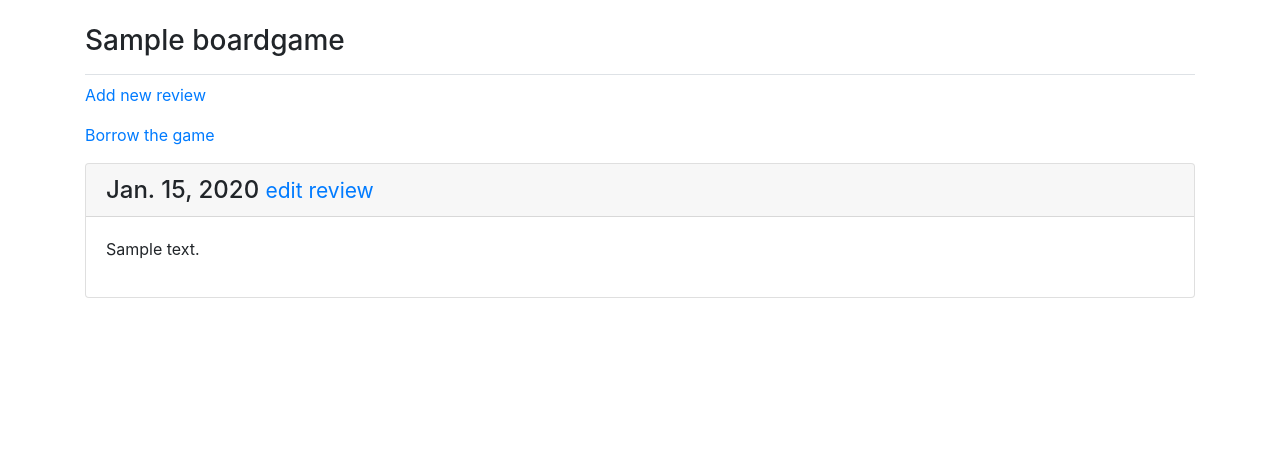
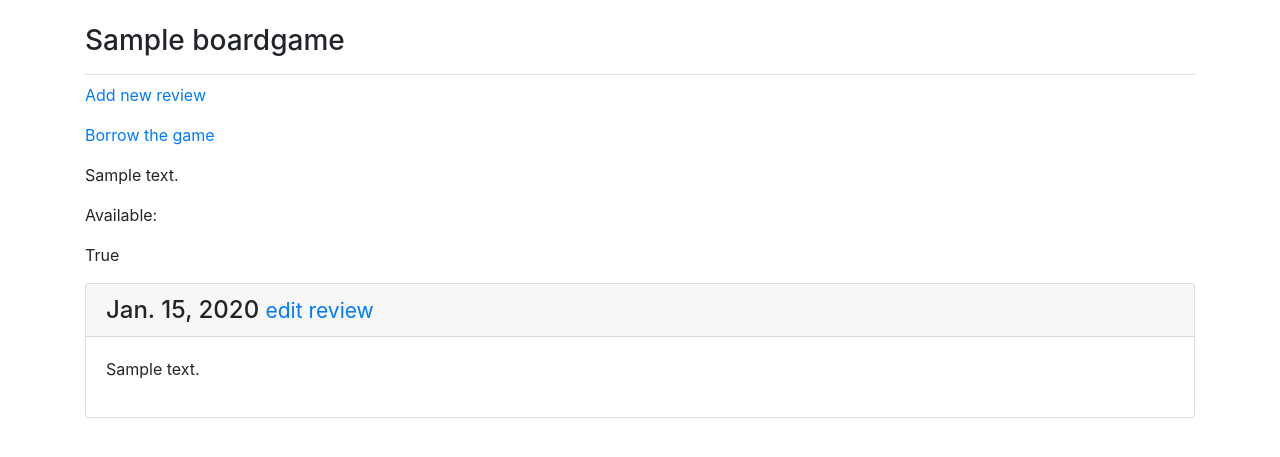
Before and after one commit to otto-laitinen/board_game_club, a Django app: page /boardgames/1/ in a window 1280 px wide. Shown: the part 58-515 px from the top of the page. Run offline with Django 3.2, Linux system fonts and the light colour scheme; a user stored in the database is signed in; tables that the repository leaves empty hold one stand-in row (values such as "Sample post"); some libraries are stand-ins or nearby versions.

Commit message:
Show the description and availability of the board game

```diff
--- a/board_game_club_app/forms.py
+++ b/board_game_club_app/forms.py
@@ -5,7 +5,7 @@ from .models import BoardGame, Review
 class BoardGameForm(forms.ModelForm):
     class Meta:
         model = BoardGame
-        fields = ["name", "description"]
+        fields = ["name", "description", "available"]
         labels = {"name": "Name of the board game", "description": "Description"}
 
 
--- a/board_game_club_app/templates/board_game_club_app/boardgame.html
+++ b/board_game_club_app/templates/board_game_club_app/boardgame.html
@@ -10,13 +10,15 @@
         <a href="{% url 'board_game_club_app:new_review' boardgame.id %}">Add new review</a>
     </p>
 
-
-
     <p>
         <a href="{% url 'board_game_club_app:borrow_game' boardgame.id %}">Borrow the game</a>
     </p>
 
+    {{ boardgame.description|linebreaks }}
 
+    <p>Available:</p>
+
+    {{ boardgame.available|linebreaks }}
 
 
     {% for review in reviews %}
--- a/board_game_club_app/templates/board_game_club_app/edit_review.html
+++ b/board_game_club_app/templates/board_game_club_app/edit_review.html
@@ -2,7 +2,7 @@
 
 {% block content %}
 
-    <p><a href="{% url 'board_game_club_app:boardgame' boardgame.id %}">{{ boargame }}</a></p>
+    <p><a href="{% url 'board_game_club_app:boardgame' boardgame.id %}">{{ boardgame }}</a></p>
     <p>Edit review:</p>
 
     <form action="{% url 'board_game_club_app:edit_review' review.id %}" method='post'>
--- a/board_game_club_app/urls.py
+++ b/board_game_club_app/urls.py
@@ -19,4 +19,5 @@ urlpatterns = [
     path("edit_review/<int:review_id>/", views.edit_review, name="edit_review"),
     # Page for borrowing a game
     path("borrow_game/<int:boardgame_id>/", views.borrow_game, name="borrow_game"),
+
 ]
--- a/board_game_club_app/views.py
+++ b/board_game_club_app/views.py
@@ -23,11 +23,12 @@ def boardgames(request):
 def boardgame(request, boardgame_id):
     """Shows a single board game and its information."""
     boardgame = BoardGame.objects.get(id=boardgame_id)
+    description = BoardGame.description
     # We don't want to raise an error here. The user is only requesting to see a specific boardgame.
     # if boardgame.owner != request.user:
     #    raise Http404
     reviews = boardgame.review_set.order_by("-date_added")
-    context = {"boardgame": boardgame, "reviews": reviews}
+    context = {"boardgame": boardgame, "reviews": reviews, "description": description}
     return render(request, "board_game_club_app/boardgame.html", context)
 
 
@@ -72,33 +73,6 @@ def new_review(request, boardgame_id):
     context = {"boardgame": boardgame, "form": form}
     return render(request, "board_game_club_app/new_review.html", context)
 
-######test
-@login_required
-def borrow_game(request, boardgame_id):
-    """Allow the user to borrow the game."""
-    boardgame = BoardGame.objects.get(id=boardgame_id)
-
-    if request.method != "POST":
-        # No data submitted; create a blank form.
-        form = BorrowForm()
-    else:
-        # POST data submitted; process data.
-        form = BorrowForm(data=request.POST)
-        if form.is_valid():
-            #available = BoardGame.available
-
-            #borrow_game = form.save(commit=False)
-            #borrow_game.boardgame = boardgame
-           # borrow_game.save()
-            return redirect("board_game_club_app:boardgame", boardgame_id=boardgame_id)
-    #Display a blank or invalid form.
-    context = {"boardgame": boardgame, "form": form}
-    return render(request, "board_game_club_app/borrow_game.html", context)
-
-
-
-
-
 
 @login_required
 def edit_review(request, review_id):
@@ -119,3 +93,27 @@ def edit_review(request, review_id):
             return redirect("board_game_club_app:boardgame", boardgame_id=boardgame.id)
     context = {"review": review, "boardgame": boardgame, "form": form}
     return render(request, "board_game_club_app/edit_review.html", context)
+
+
+######test
+@login_required
+def borrow_game(request, boardgame_id):
+    """Allow the user to borrow the game."""
+    boardgame = BoardGame.objects.get(id=boardgame_id)
+
+    if request.method != "POST":
+        # No data submitted; create a blank form.
+        form = BorrowForm()
+    else:
+        # POST data submitted; process data.
+        form = BorrowForm(data=request.POST)
+        if form.is_valid():
+            #available = BoardGame.available
+
+            #borrow_game = form.save(commit=False)
+            #borrow_game.boardgame = boardgame
+            #borrow_game.save()
+            return redirect("board_game_club_app:boardgame", boardgame_id=boardgame_id)
+    #Display a blank or invalid form.
+    context = {"boardgame": boardgame, "form": form}
+    return render(request, "board_game_club_app/borrow_game.html", context)
```
